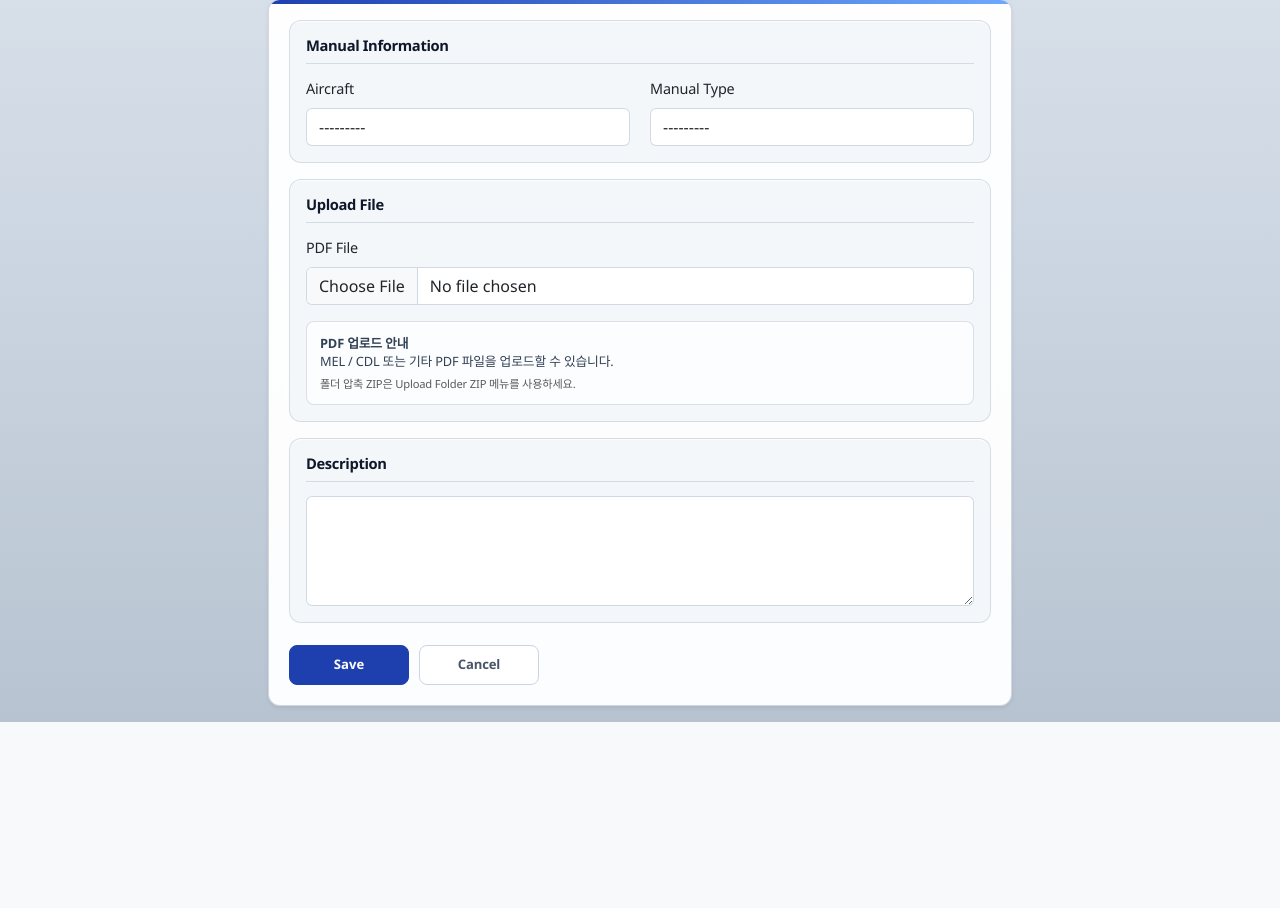
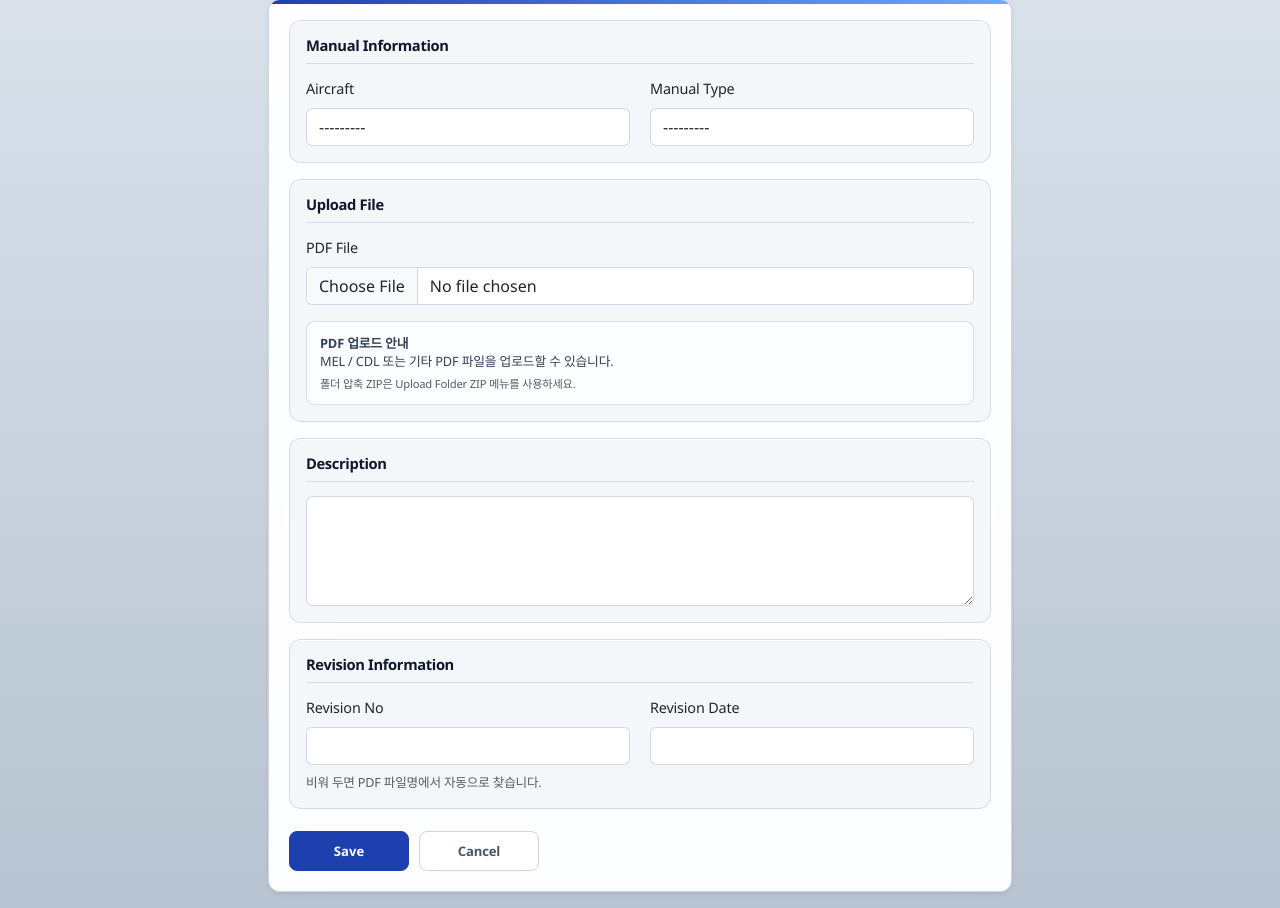
Before and after one commit to qndydfl/aircraft_maintenance, a Django app: page /manuals/create/ in a window 1280 px wide. Shown: the part 266-1174 px from the top of the page. Before the commit the page ends 988 px from the top, so only its background shows below. Run offline with Django 5.2, Linux system fonts and the light colour scheme; the visitor is signed in with stand-in values (Sample User, id 1); data that the repository does not hold is empty.

Commit message:
Add rev no, rev date

```diff
--- a/manuals/admin.py
+++ b/manuals/admin.py
@@ -33,6 +33,8 @@ class ManualFileAdmin(admin.ModelAdmin):
         "aircraft",
         "manual_type",
         "file",
+        "revision_no",
+        "revision_date_text",
         "uploaded_at",
     ]
 
@@ -74,6 +76,8 @@ class ManualPackageAdmin(admin.ModelAdmin):
         "aircraft",
         "manual_type",
         "zip_file",
+        "revision_no",
+        "revision_date_text",
         "processed",
         "uploaded_at",
     ]
--- a/manuals/forms.py
+++ b/manuals/forms.py
@@ -178,6 +178,7 @@ class ManualPackageForm(R2DirectUploadFormMixin, forms.ModelForm):
             "manual_type",
             "zip_file",
             "revision_no",
+            "revision_date_text",
         ]
 
         widgets = {
@@ -190,6 +191,7 @@ class ManualPackageForm(R2DirectUploadFormMixin, forms.ModelForm):
                 }
             ),
             "revision_no": forms.TextInput(attrs={"class": "form-control"}),
+            "revision_date_text": forms.TextInput(attrs={"class": "form-control"}),
         }
 
     def clean(self):
--- a/manuals/models.py
+++ b/manuals/models.py
@@ -11,6 +11,19 @@ def get_filename_revision_info(file_field):
         return "", ""
 
     return extract_revision_info_from_filename(file_field.name)
+
+
+def get_display_revision_info(instance, file_field):
+    filename_revision_no, filename_revision_date = get_filename_revision_info(
+        file_field
+    )
+
+    return (
+        (getattr(instance, "revision_no", "") or "").strip()
+        or filename_revision_no,
+        (getattr(instance, "revision_date_text", "") or "").strip()
+        or filename_revision_date,
+    )
 
 
 def build_snippet_from_text(text, query, length=180):
@@ -216,12 +229,12 @@ class ManualFile(models.Model):
 
     @property
     def display_revision_no(self):
-        revision_no, _ = get_filename_revision_info(self.file)
+        revision_no, _ = get_display_revision_info(self, self.file)
         return revision_no
 
     @property
     def display_revision_date_text(self):
-        _, revision_date = get_filename_revision_info(self.file)
+        _, revision_date = get_display_revision_info(self, self.file)
         return revision_date
 
     def manual_order(self):
@@ -351,6 +364,9 @@ class ManualPackage(models.Model):
 
     @property
     def display_revision_no(self):
+        if self.revision_no.strip():
+            return self.revision_no.strip()
+
         revision_no, _ = extract_revision_info_from_filename(
             self.revision_source_file_name()
         )
@@ -358,6 +374,9 @@ class ManualPackage(models.Model):
 
     @property
     def display_revision_date_text(self):
+        if self.revision_date_text.strip():
+            return self.revision_date_text.strip()
+
         _, revision_date = extract_revision_info_from_filename(
             self.revision_source_file_name()
         )
@@ -381,6 +400,14 @@ class ManualChapter(models.Model):
     pdf_relative_path = models.CharField(max_length=500)
 
     created_at = models.DateTimeField(auto_now_add=True)
+
+    @property
+    def display_revision_no(self):
+        return self.package.display_revision_no
+
+    @property
+    def display_revision_date_text(self):
+        return self.package.display_revision_date_text
 
     def get_pdf_full_path(self):
         if self.package and self.package.extracted_path:
@@ -493,12 +520,12 @@ class CommonManualFile(models.Model):
 
     @property
     def display_revision_no(self):
-        revision_no, _ = get_filename_revision_info(self.file)
+        revision_no, _ = get_display_revision_info(self, self.file)
         return revision_no
 
     @property
     def display_revision_date_text(self):
-        _, revision_date = get_filename_revision_info(self.file)
+        _, revision_date = get_display_revision_info(self, self.file)
         return revision_date
 
 
@@ -573,12 +600,12 @@ class OtherManualFile(models.Model):
 
     @property
     def display_revision_no(self):
-        revision_no, _ = get_filename_revision_info(self.file)
+        revision_no, _ = get_display_revision_info(self, self.file)
         return revision_no
 
     @property
     def display_revision_date_text(self):
-        _, revision_date = get_filename_revision_info(self.file)
+        _, revision_date = get_display_revision_info(self, self.file)
         return revision_date
 
     @property
--- a/manuals/services.py
+++ b/manuals/services.py
@@ -480,8 +480,10 @@ def index_pdf_pages_for_manual_file(manual_file):
             manual_type=manual_file.manual_type,
         )
 
-        manual_file.revision_no = revision_no
-        manual_file.revision_date_text = revision_date
+        manual_file.revision_no = manual_file.revision_no.strip() or revision_no
+        manual_file.revision_date_text = (
+            manual_file.revision_date_text.strip() or revision_date
+        )
         manual_file.save(
             update_fields=[
                 "revision_no",
@@ -594,8 +596,10 @@ def index_pdf_pages_for_common_manual_file_safely(common_file):
             manual_type="COMMON",
         )
 
-        common_file.revision_no = revision_no
-        common_file.revision_date_text = revision_date
+        common_file.revision_no = common_file.revision_no.strip() or revision_no
+        common_file.revision_date_text = (
+            common_file.revision_date_text.strip() or revision_date
+        )
 
         common_file.save()
 
@@ -1059,8 +1063,8 @@ def save_package_revision_info(package, index_html_path):
         package.revision_source_file_name()
     )
 
-    package.revision_no = revision_no
-    package.revision_date_text = revision_date
+    package.revision_no = package.revision_no.strip() or revision_no
+    package.revision_date_text = package.revision_date_text.strip() or revision_date
     package.save(
         update_fields=[
             "revision_no",
--- a/templates/manuals/manual_file_form.html
+++ b/templates/manuals/manual_file_form.html
@@ -165,6 +165,40 @@ form-page manual-file-form-page
                     {% endif %}
                 </div>
 
+                <div class="portal-form-section">
+                    <h5 class="portal-form-section-title">
+                        Revision Information
+                    </h5>
+
+                    <div class="row g-3">
+                        <div class="col-12 col-md-6">
+                            <label class="form-label">Revision No</label>
+                            {{ form.revision_no }}
+
+                            {% if form.revision_no.errors %}
+                                <div class="text-danger small mt-1">
+                                    {{ form.revision_no.errors }}
+                                </div>
+                            {% endif %}
+                        </div>
+
+                        <div class="col-12 col-md-6">
+                            <label class="form-label">Revision Date</label>
+                            {{ form.revision_date_text }}
+
+                            {% if form.revision_date_text.errors %}
+                                <div class="text-danger small mt-1">
+                                    {{ form.revision_date_text.errors }}
+                                </div>
+                            {% endif %}
+                        </div>
+                    </div>
+
+                    <div class="form-text mt-2">
+                        비워 두면 PDF 파일명에서 자동으로 찾습니다.
+                    </div>
+                </div>
+
                 <div class="portal-form-actions">
                     <button type="submit"
                             class="btn btn-primary app-card-btn">
```
Also changed, not shown: manuals/tests.py (+64 -0 lines), templates/manuals/common_manual_file_form.html (+34 -0 lines), templates/manuals/manual_package_form.html (+34 -0 lines).
